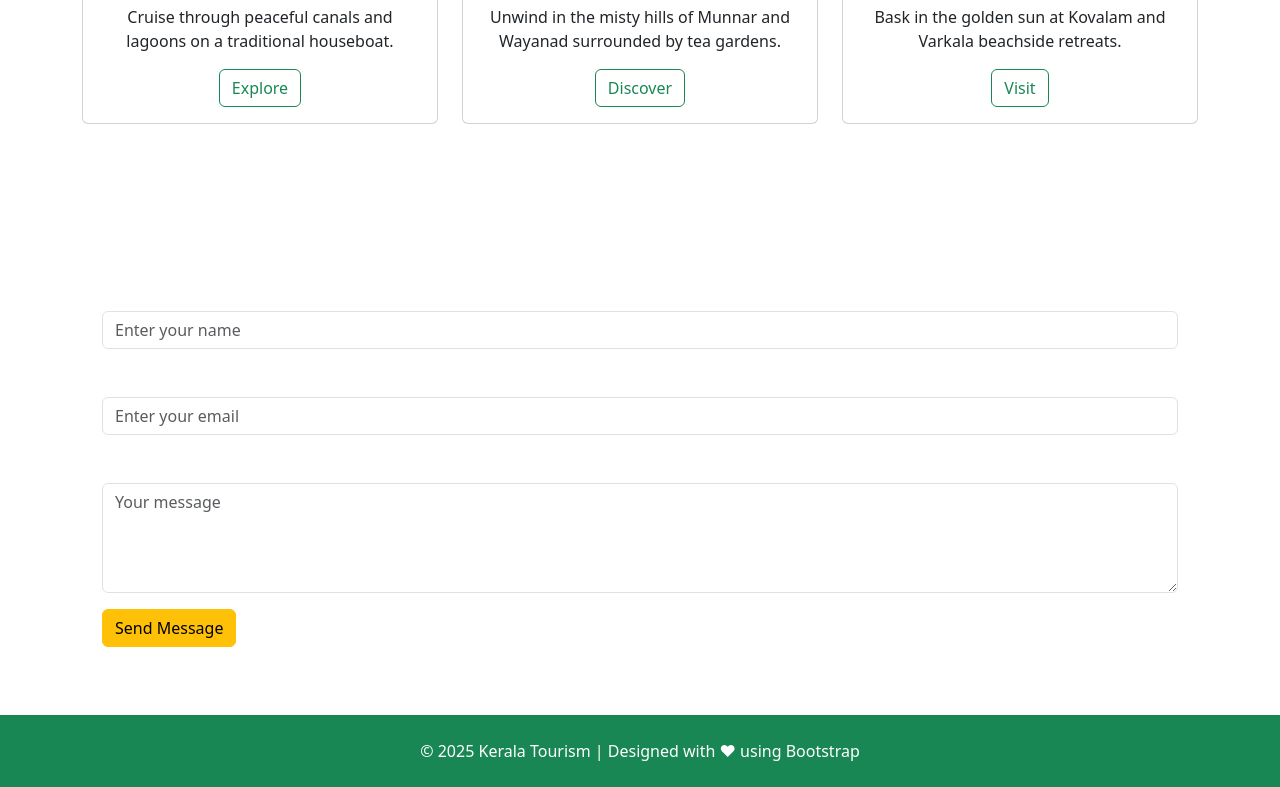
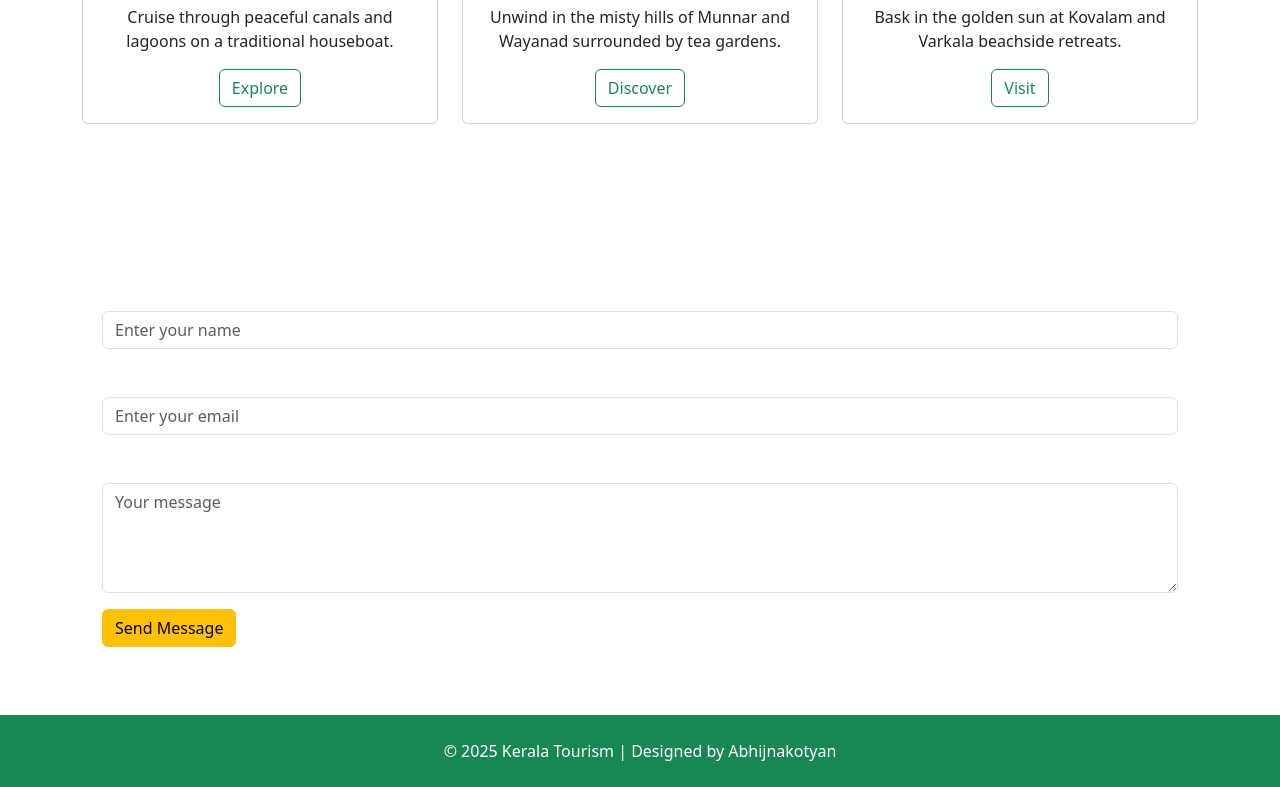
Before and after one commit to Abhijnakotyan/kerala-tourism, a plain HTML site: page index.html in a window 1280 px wide. Shown: the part 922-1709 px from the top of the page. Drawn offline with nearby package versions, Linux system fonts and the light colour scheme.

Commit message:
committt

```diff
--- a/index.html
+++ b/index.html
@@ -181,7 +181,7 @@
 
     <!-- Footer -->
     <footer class="bg-success text-white text-center py-4">
-        <p class="mb-0">© 2025 Kerala Tourism | Designed with ♥ using Bootstrap</p>
+        <p class="mb-0">© 2025 Kerala Tourism | Designed by Abhijnakotyan</p>
     </footer>
 
     <!-- Bootstrap JS -->
```
